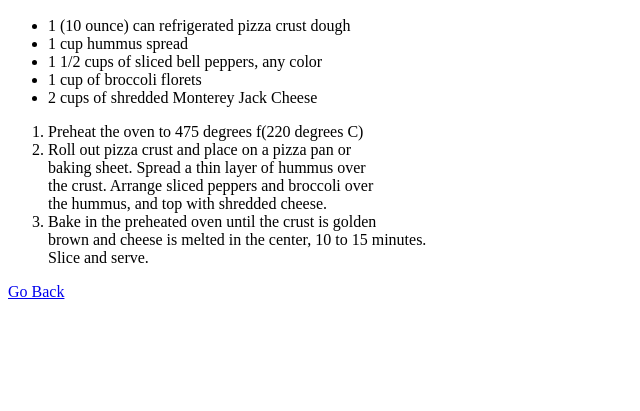
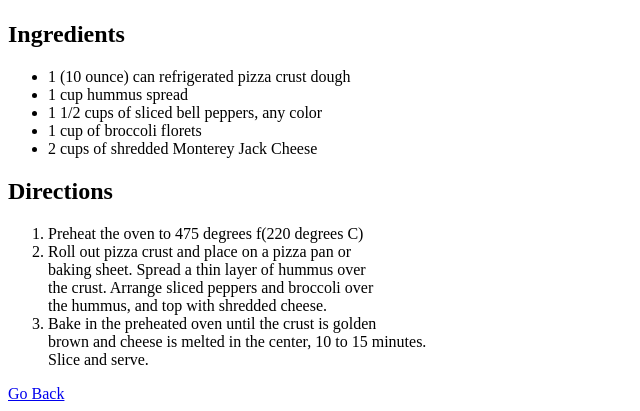
Before and after one commit to TheWizard4166/odin-recipes, a plain HTML site: page recipes/hummus-pizza.html in a window 1280 px wide. Shown: the part 453-864 px from the top of the page, without its empty margins (0-640 px from the left). Before the commit the page ends 800 px from the top, so only its background shows below. Drawn offline with Linux system fonts and the light colour scheme.

Commit message:
Added "Directions" and "Ingredients" vegetarian-lasagna.html and hummus-pizza.html

```diff
--- a/recipes/hummus-pizza.html
+++ b/recipes/hummus-pizza.html
@@ -14,7 +14,7 @@
         </p>
 
         <img src="https://www.allrecipes.com/thmb/-O_QMFPtuXAzMtHJEbHeROe2dQc=/750x0/filters:no_upscale():max_bytes(150000):strip_icc():format(webp)/Hummus-Pizza-2000-d67527e595b9492b8f6c82d005f2b9b4.jpg" alt="A Picture of a completed hummus pizza with a pizza cutter off to the side and two glasses of water">
-
+        <h2>Ingredients</h2>
         <ul>
             <li>1 (10 ounce) can refrigerated pizza crust dough</li>
             <li>1 cup hummus spread</li>
@@ -22,7 +22,7 @@
             <li>1 cup of broccoli florets</li>
             <li>2 cups of shredded Monterey Jack Cheese</li>
         </ul>
-
+        <h2>Directions</h2>
         <ol>
             <li>Preheat the oven to 475 degrees f(220 degrees C)</li>
             <li>
```
Also changed, not shown: recipes/vegetarian-lasagna.html (+1 -1 lines).
